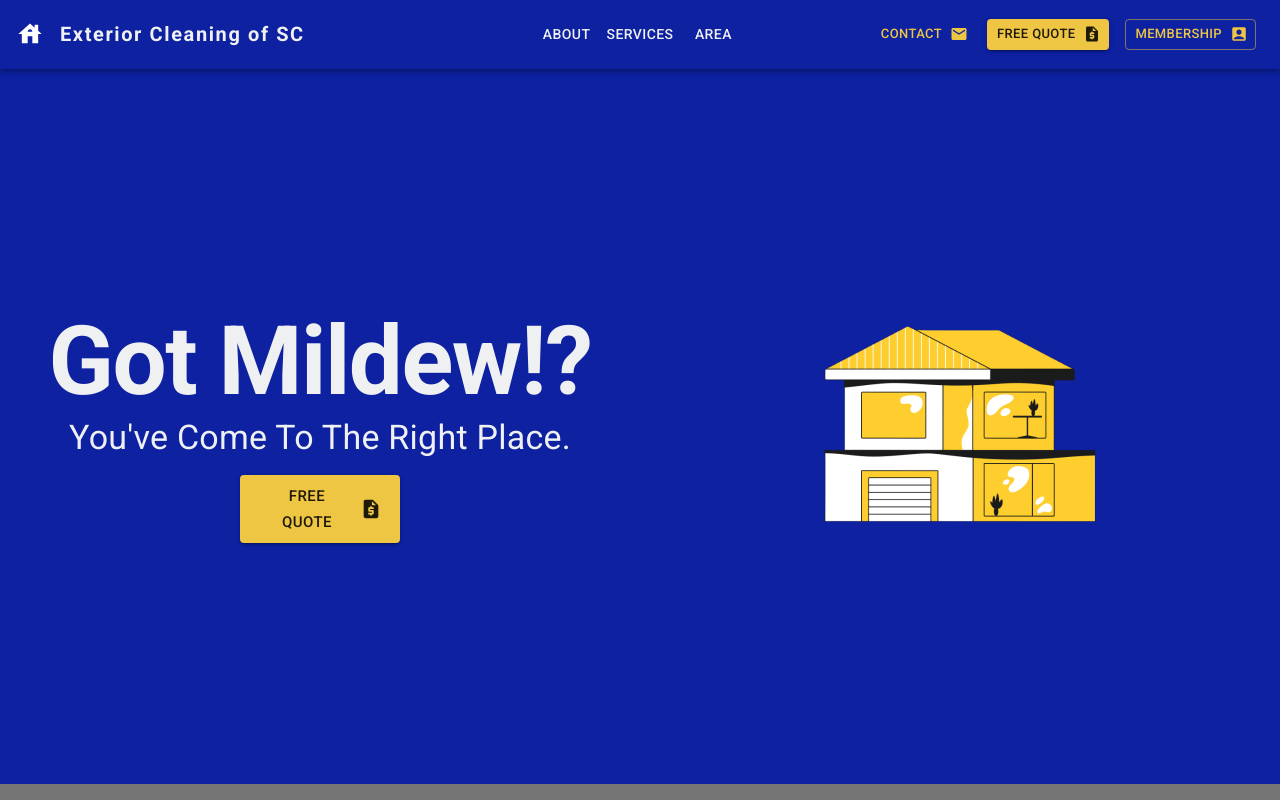
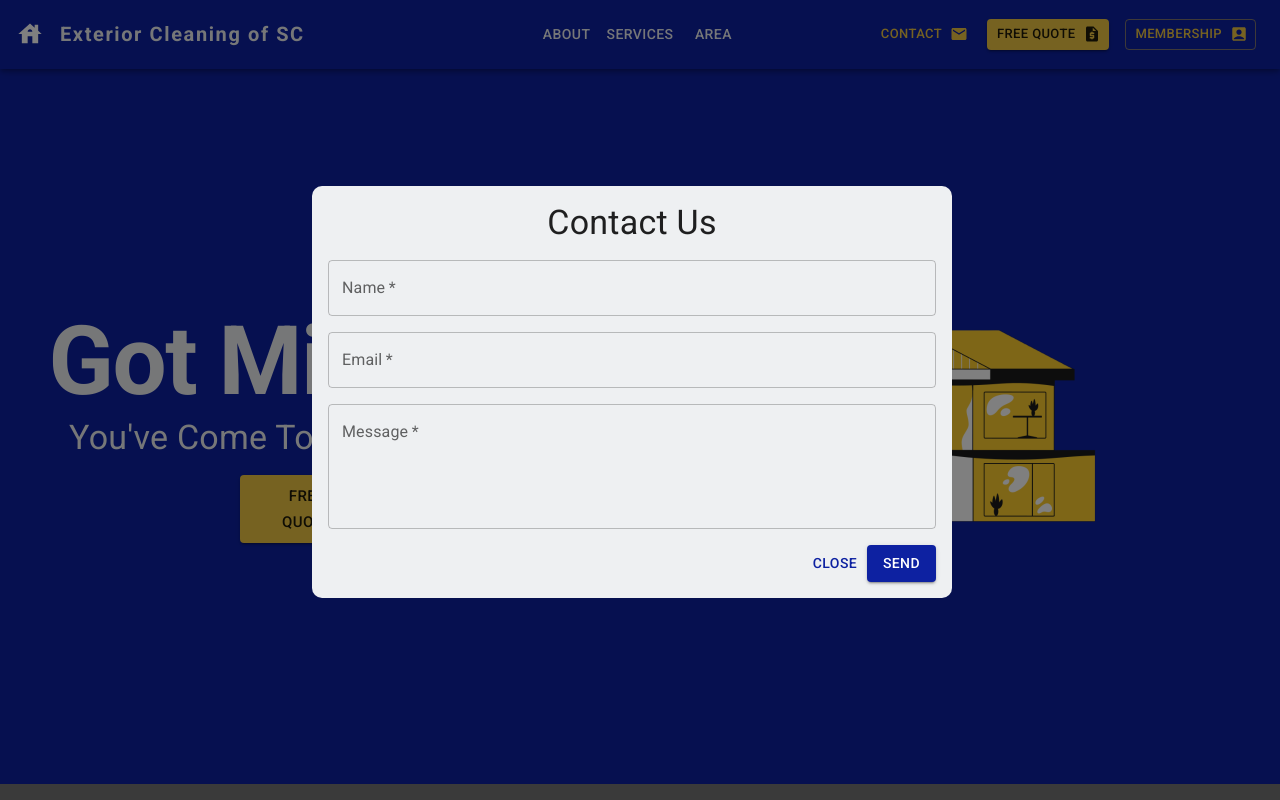
Before and after one commit to cblakecode/Soft-Wash-Full-Site, a React (Create React App) app in the folder exterior-cleaning-web/: page / in a window 1280 px wide. Both pictures are taken after a click on the button "CONTACT". Shown: the top 800 px of the page. Built offline with nearby package versions, Linux system fonts and the light colour scheme.

Commit message:
added contact modal

```diff
--- a/exterior-cleaning-web/src/components/Header.js
+++ b/exterior-cleaning-web/src/components/Header.js
@@ -7,9 +7,9 @@ import Typography from "@mui/material/Typography";
 import Box from "@mui/material/Box";
 import IconButton from "@mui/material/IconButton";
 import Button from "@mui/material/Button";
-import EmailIcon from "@mui/icons-material/Email";
 import RequestQuoteIcon from "@mui/icons-material/RequestQuote";
 import AccountBoxIcon from "@mui/icons-material/AccountBox";
+import Modalcontact from "./Modals/Modalcontact";
 
 const pages = ["About", "Services", "Area"];
 
@@ -78,15 +78,7 @@ const Header = (props) => {
                 flexDirection: { xs: "row-reverse", lg: "row" },
               }}
             >
-              <Button
-                variant="text"
-                endIcon={<EmailIcon />}
-                color="secondary"
-                size="small"
-                sx={{ mx: 1, display: { xs: "none", lg: "flex" } }}
-              >
-                Contact
-              </Button>
+              <Modalcontact />
               <Button
                 variant="contained"
                 endIcon={<RequestQuoteIcon />}
@@ -105,12 +97,7 @@ const Header = (props) => {
               >
                 Membership
               </Button>
-              <IconButton
-                sx={{ display: { xs: "flex", lg: "none" } }}
-                color="secondary"
-              >
-                <EmailIcon />
-              </IconButton>
+
               <IconButton
                 sx={{ display: { xs: "flex", md: "none" } }}
                 color="secondary"
--- /dev/null
+++ b/exterior-cleaning-web/src/components/Modals/Modalcontact.js
@@ -0,0 +1,104 @@
+import React from "react";
+import { useState } from "react";
+import Box from "@mui/material/Box";
+import Modal from "@mui/material/Modal";
+import Grid from "@mui/material/Grid";
+import TextField from "@mui/material/TextField";
+import Button from "@mui/material/Button";
+import IconButton from "@mui/material/IconButton";
+import EmailIcon from "@mui/icons-material/Email";
+import Typography from "@mui/material/Typography";
+
+const Modalcontact = (props) => {
+  const [open, setOpen] = useState(false);
+  const handleOpen = () => {
+    setOpen(true);
+  };
+  const handleClose = () => {
+    setOpen(false);
+  };
+
+  return (
+    <Box>
+      <Button
+        variant="text"
+        endIcon={<EmailIcon />}
+        color="secondary"
+        size="small"
+        sx={{ mx: 1, display: { xs: "none", lg: "flex" } }}
+        onClick={handleOpen}
+      >
+        Contact
+      </Button>
+      <IconButton
+        sx={{ display: { xs: "flex", lg: "none" } }}
+        color="secondary"
+      >
+        <EmailIcon />
+      </IconButton>
+      <Modal
+        open={open}
+        onClose={handleClose}
+        sx={{ display: "flex", alignItems: "center", justifyContent: "center" }}
+      >
+        <Grid
+          container
+          spacing={2}
+          sx={{
+            backgroundColor: "common.white",
+            width: "50%",
+            height: "auto",
+            borderRadius: "10px",
+            pb: "1rem",
+            pr: "1rem",
+          }}
+        >
+          <Grid item xs={12}>
+            <Typography textAlign="center" variant="h4">
+              Contact Us
+            </Typography>
+          </Grid>
+          <Grid item xs={12}>
+            <TextField
+              label="Name"
+              variant="outlined"
+              placeholder="Enter Full Name"
+              required
+              fullWidth
+            />
+          </Grid>
+          <Grid item xs={12}>
+            <TextField
+              label="Email"
+              variant="outlined"
+              placeholder="Enter Your Email"
+              required
+              fullWidth
+            />
+          </Grid>
+          <Grid item xs={12}>
+            <TextField
+              label="Message"
+              variant="outlined"
+              placeholder="Send a message"
+              rows={4}
+              multiline
+              required
+              fullWidth
+            />
+          </Grid>
+          <Grid
+            item
+            xs={12}
+            sx={{ display: "flex", justifyContent: "flex-end" }}
+          >
+            <Button variant="text">Close</Button>
+            <Button variant="contained">Send</Button>
+          </Grid>
+        </Grid>
+      </Modal>
+    </Box>
+  );
+};
+
+export default Modalcontact;
```
